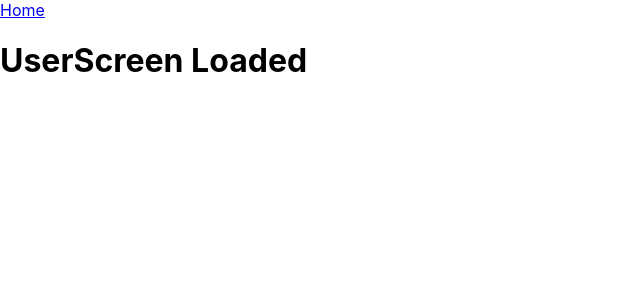
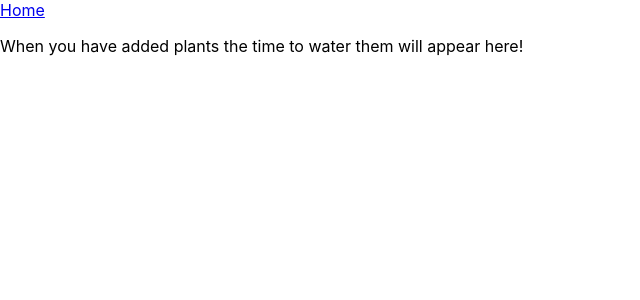
Before and after one commit to Build-week-Plant-Schedule/FrontEnd, a React (Create React App) app in the folder watering-app/: page /UserScreen in a window 1280 px wide. Shown: the top 300 px of the page, without its empty margins (0-640 px from the left). Built offline with nearby package versions, Linux system fonts and the light colour scheme; the HTML template or start-up script is replaced by a standard one.

Commit message:
updated readme

```diff
--- a/watering-app/src/components/UserScreen.js
+++ b/watering-app/src/components/UserScreen.js
@@ -36,7 +36,7 @@ export default function UserScreen(props) {
     return (
         <div>
             <Link to='/'>Home</Link>
-            <h1>UserScreen Loaded</h1>
+            <p>When you have added plants the time to water them will appear here!</p>
             {plantCard}
         </div>
     )
```
Also changed, not shown: 1 other file (tests, documents, lock files or other folders).
